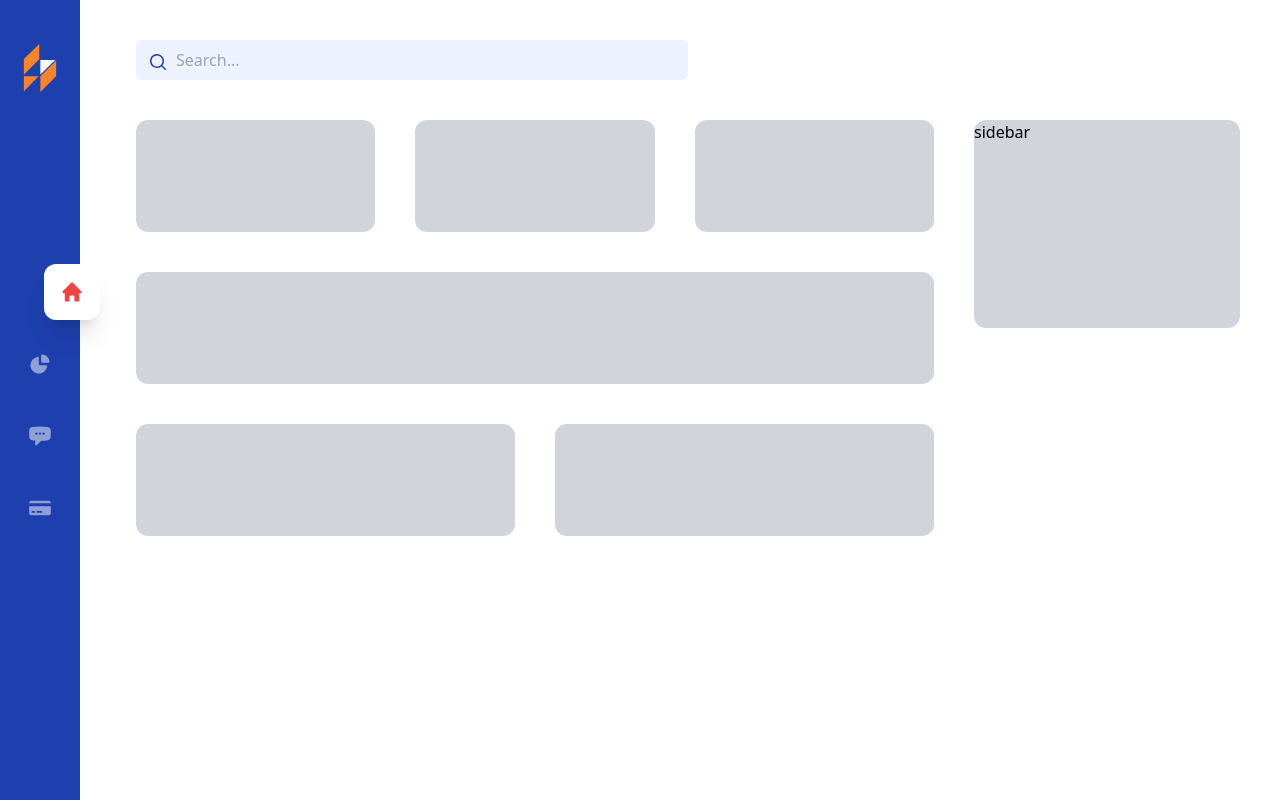
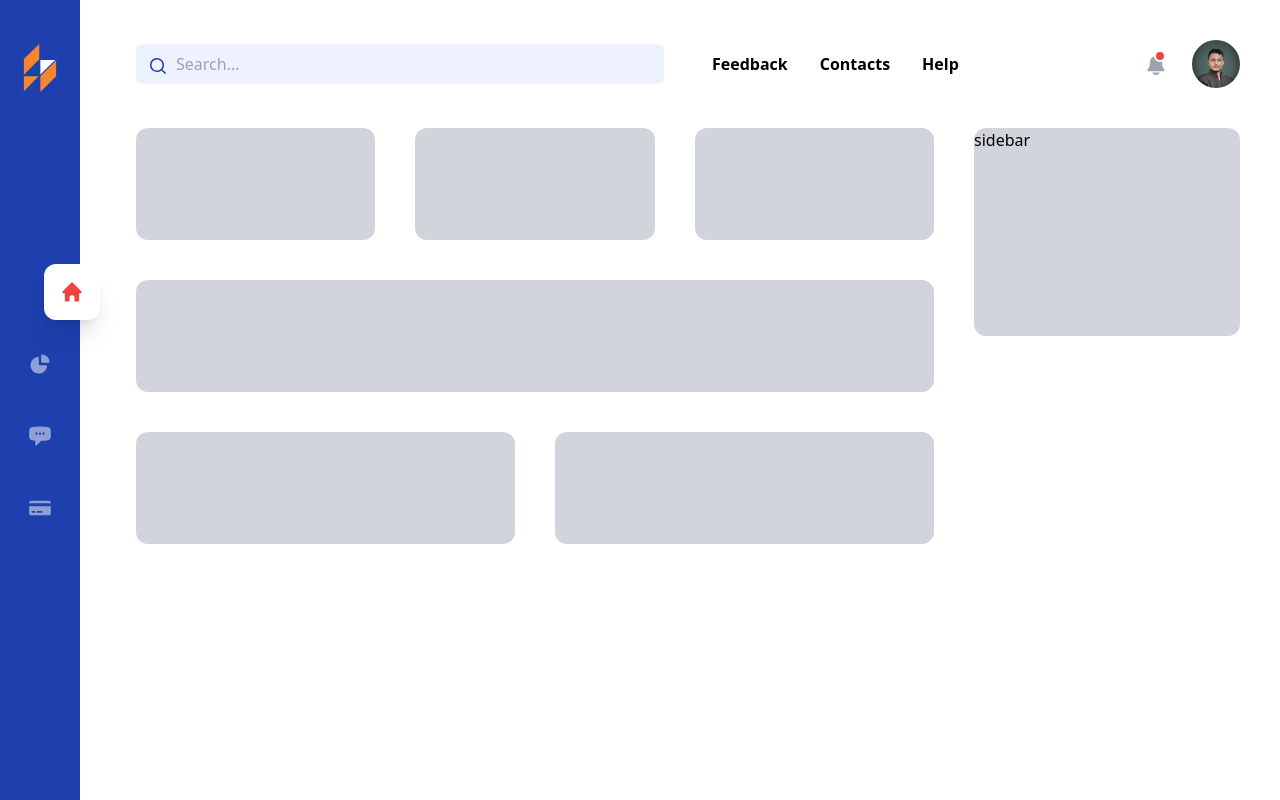
Before and after one commit to ZikaZaki/tailwind-redash, a Vue app: page / in a window 1280 px wide. Built offline with nearby package versions, Linux system fonts and the light colour scheme.

Commit message:
add TopNav, Search & UserAvatar components

```diff
--- a/src/App.vue
+++ b/src/App.vue
@@ -1,19 +1,18 @@
 <template>
   <div class="flex h-full">
-    <!-- Main Side-Navbar -->
     <aside>
+      <!-- Main - Side-Navbar -->
       <MainSideNav />
     </aside>
 
-    <!-- Header - TopNavigation -->
     <main class="w-full p-4 lg:p-10">
+      <!-- Header - TopNavigation -->
       <header>
         <TopNav />
       </header>
 
       <router-view />
     </main>
-
   </div>
 </template>
 
--- a/src/components/TopNav/TopNav.vue
+++ b/src/components/TopNav/TopNav.vue
@@ -1,17 +1,38 @@
 <template>
-  <div class="flex" role="navigation">
-    <div class="w-1/2">
+  <div class="flex lg:space-x-12 items-center" role="navigation">
+    <div class="hidden lg:w-1/2 lg:block">
       <Search />
     </div>
-    <div class="w-1/2"></div>
+    <div class="w-full lg:w-1/2">
+      <div class="flex justify-between items-center">
+        <div class="lg:hidden">
+          <router-link to="/" class="flex justify-center items-center w-12 h-12 rounded-xl bg-gray-50">
+            <svg
+              xmlns="http://www.w3.org/2000/svg"
+              viewBox="0 0 256 381"
+              preserveAspectRatio="xMidYMid"
+              class="h-12 w-12 text-white"
+            >
+              <path d="M131.015 126.065l117.088.003-117.088 115.396V126.065" fill="#FFF" class="fill-gray-400" />
+              <path d="M.002 256.489h116.672L.002 374.955V256.489M.001 119.581L121.948 0l.061 121.501L.001 243.185V119.581M256.001 131.733v124.388L131.02 380.188V255.832l124.981-124.099z"  class="fill-[#F7852F]"/>
+              <path d="M121.909 246.908l-113.513-.003L121.909 133.32v113.588" class="fill-[#1746A2]"/>
+            </svg>
+          </router-link>
+        </div>
+        <TopNavLinks />
+        <UserAvatar />
+      </div>
+    </div>
   </div>
 </template>
 
 <script>
-import Search from "./Search.vue";
+import Search from "../Search.vue";
+import TopNavLinks from "./TopNavLinks.vue";
+import UserAvatar from "../UserAvatar/UserAvatar.vue";
 
 export default {
   name: "TopNav",
-  components: { Search },
+  components: { Search, TopNavLinks, UserAvatar },
 };
 </script>
--- /dev/null
+++ b/src/components/TopNav/TopNavLinks.vue
@@ -0,0 +1,13 @@
+<template>
+  <div class="h-10 hidden lg:flex items-center space-x-8 font-semibold">
+    <a href="#" class="hover:text-blue-800">Feedback</a>
+    <a href="#" class="hover:text-blue-800">Contacts</a>
+    <a href="#" class="hover:text-blue-800">Help</a>
+  </div>
+</template>
+
+<script>
+export default {
+  name: "TopNavLinks",
+};
+</script>
--- /dev/null
+++ b/src/components/UserAvatar/Avatar.vue
@@ -0,0 +1,76 @@
+<template>
+  <div class="lg:relative">
+    <button
+      @click="isOpen = !isOpen"
+      class="flex w-12 h-12 rounded-full overflow-hidden focus:outline-none focus:ring-2 focus:ring-offset-2 focus:ring-blue-800 focus:ring-offset-white">
+      <img
+        src="/src/assets/user.jpg"
+        alt="user profile"
+        class="w-12 h-12 object-cover"
+      >
+    </button>
+
+    <button
+      v-if="isOpen"
+      @click="isOpen = false"
+      class="fixed inset-0 w-full h-full bg-opacity-40 z-30 cursor-default"
+      tabindex="-1"
+    ></button>
+
+    <transition
+      enter-active-class="transition duration-100 ease-out transform"
+      enter-from-class="scale-95 opacity-0"
+      enter-to-class="scale-100 opacity-100"
+      leave-active-class="transition duration-75 ease-in transform"
+      leave-from-class="scale-100 opacity-100"
+      leave-to-class="scale-95 opacity-0"
+    >
+      <div
+        v-if="isOpen"
+        class="absolute right-0 z-40 mt-2 w-full lg:w-48"
+      >
+        <div class="bg-white mx-4 lg:mx-0 rounded-md shadow-lg py-1 ring-1 ring-black ring-opacity-5">
+          <div class="lg:hidden p-3">
+            <Search />
+          </div>
+
+          <div class="lg:hidden border-b">
+            <a href="#" class="block px-4 py-2 text-sm text-gray-700 hover:bg-gray-100">
+              Feedback
+            </a>
+            <a href="#" class="block px-4 py-2 text-sm text-gray-700 hover:bg-gray-100">
+              Contacts
+            </a>
+            <a href="#" class="block px-4 py-2 text-sm text-gray-700 hover:bg-gray-100">
+              Help
+            </a>
+          </div>
+
+          <a href="#" class="block px-4 py-2 text-sm text-gray-700 hover:bg-gray-100">
+            Profile
+          </a>
+          <a href="#" class="block px-4 py-2 text-sm text-gray-700 hover:bg-gray-100">
+            Settings
+          </a>
+          <a href="#" class="block px-4 py-2 text-sm text-gray-700 hover:bg-gray-100">
+            Logout
+          </a>
+        </div>
+      </div>
+    </transition>
+  </div>
+</template>
+
+<script>
+import Search from "../Search.vue";
+
+export default {
+    name: "Avatar",
+    components: { Search },
+    data() {
+      return {
+        isOpen: false,
+      };
+    },
+};
+</script>
--- /dev/null
+++ b/src/components/UserAvatar/NotificationBell.vue
@@ -0,0 +1,21 @@
+<template>
+  <a href="#" class="relative flex items-center text-sm font-medium text-center text-gray-400 hover:text-gray-900 focus:outline-none dark:hover:text-white dark:text-gray-400">
+    <svg
+      aria-hidden="true"
+      xmlns="http://www.w3.org/2000/svg"
+      fill="currentColor"
+      viewBox="0 0 14 20"
+      class="w-6 h-6"
+    >
+      <path d="M12.133 10.632v-1.8A5.406 5.406 0 0 0 7.979 3.57.946.946 0 0 0 8 3.464V1.1a1 1 0 0 0-2 0v2.364a.946.946 0 0 0 .021.106 5.406 5.406 0 0 0-4.154 5.262v1.8C1.867 13.018 0 13.614 0 14.807 0 15.4 0 16 .538 16h12.924C14 16 14 15.4 14 14.807c0-1.193-1.867-1.789-1.867-4.175ZM3.823 17a3.453 3.453 0 0 0 6.354 0H3.823Z"/>
+    </svg>
+
+    <div class="absolute block w-3 h-3 bg-red-500 border-2 border-white rounded-full -top-0.5 start-2.5 dark:border-gray-900"></div>
+  </a>
+</template>
+
+<script>
+export default {
+  name: "NotificationBell",
+};
+</script>
--- /dev/null
+++ b/src/components/UserAvatar/UserAvatar.vue
@@ -0,0 +1,16 @@
+<template>
+  <div class="flex justify-center items-center space-x-6">
+    <NotificationBell />
+    <Avatar />
+  </div>
+</template>
+
+<script>
+import NotificationBell from "./NotificationBell.vue";
+import Avatar from "./Avatar.vue";
+
+export default {
+  name: "UserAvatar",
+  components: { NotificationBell, Avatar },
+};
+</script>
```
Also changed, not shown: src/assets/user.jpg (added), src/components/Search.vue (renamed from src/components/TopNav/Search.vue).
